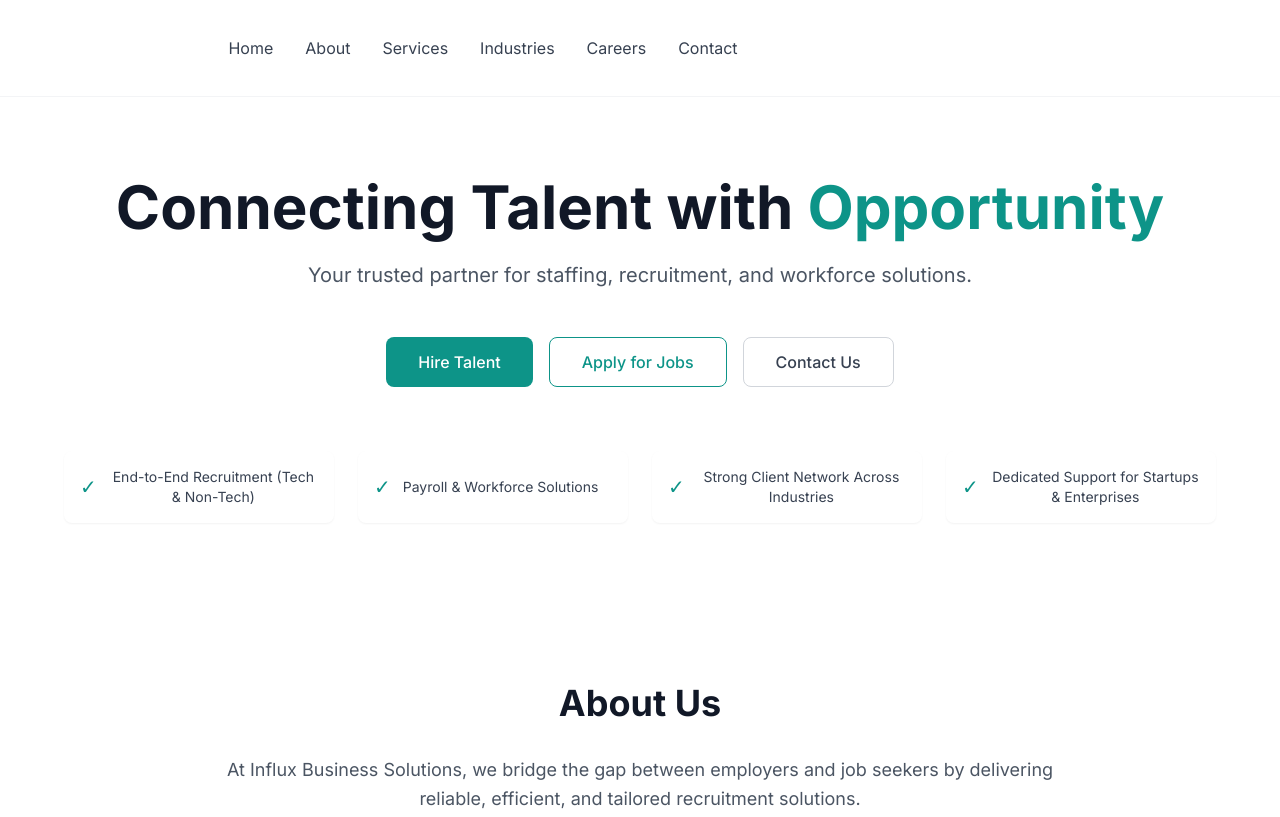
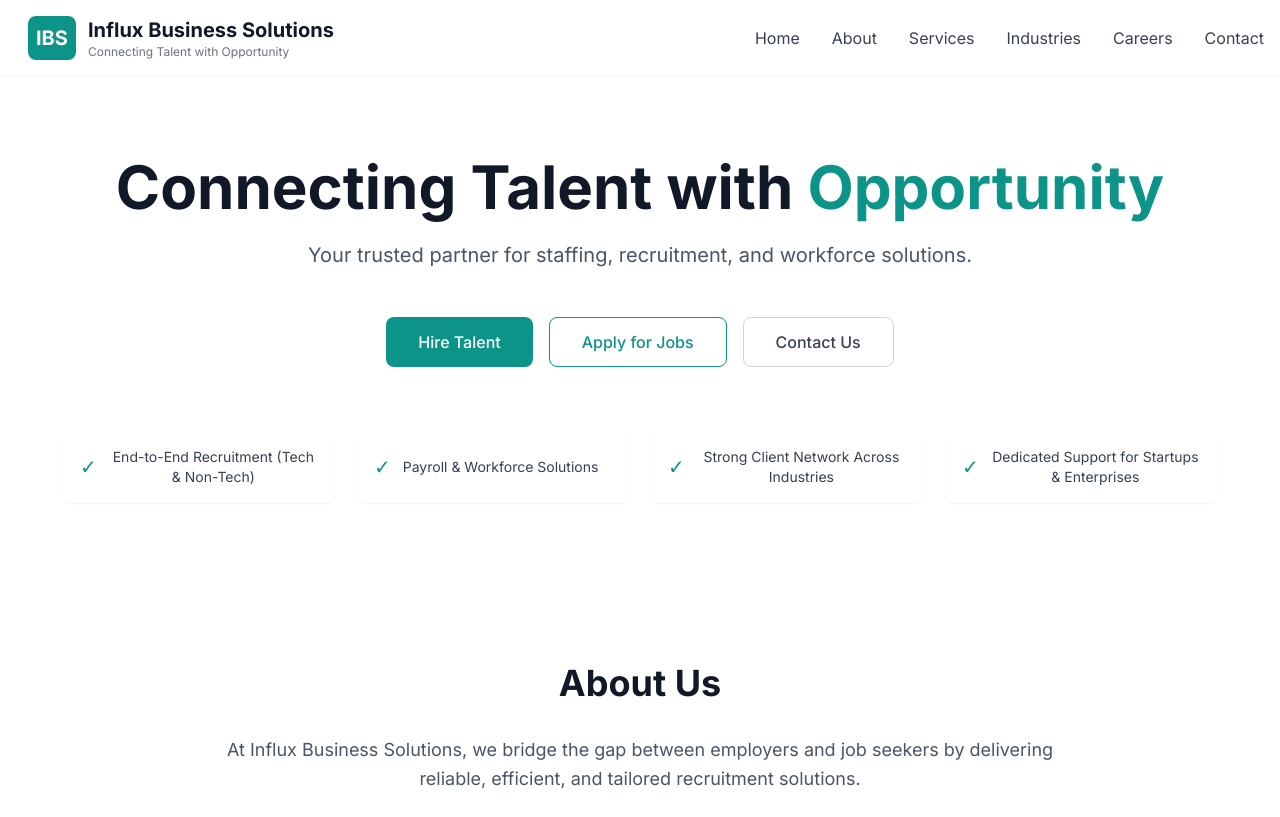
Before and after one commit to shuklaaditya80901-star/Index.html, a plain HTML site: page index.html in a window 1280 px wide. Shown: the top 817 px of the page. Drawn offline with nearby package versions, Linux system fonts and the light colour scheme.

Commit message:
Update index.html

```diff
--- a/index.html
+++ b/index.html
@@ -35,7 +35,18 @@
         <div class="container mx-auto px-4 py-4">
             <div class="flex items-center justify-between">
                 <div class="flex items-center space-x-2">
-              <img src="./logo.png" alt="Influx Business Solutions" class="h-12 w-auto mb-4 brightness-0 invert">
+                    <!-- Updated Logo Section -->
+                    <div class="flex items-center space-x-3">
+                        <img src="./klis.png" alt="Influx Business Solutions" class="h-12 w-auto" onerror="this.style.display='none'; this.nextElementSibling.style.display='block';">
+                        <div class="hidden bg-teal-600 text-white p-2 rounded-lg">
+                            <span class="text-xl font-bold">IBS</span>
+                        </div>
+                        <div>
+                            <div class="text-xl font-bold text-gray-900">Influx Business Solutions</div>
+                            <div class="text-xs text-gray-500">Connecting Talent with Opportunity</div>
+                        </div>
+                    </div>
+                </div>
                 <nav class="hidden md:flex items-center space-x-8">
                     <button onclick="scrollToSection('home')" class="text-gray-700 hover:text-teal-600 transition-colors">Home</button>
                     <button onclick="scrollToSection('about')" class="text-gray-700 hover:text-teal-600 transition-colors">About</button>
@@ -290,7 +301,14 @@
         <div class="container mx-auto px-4">
             <div class="grid md:grid-cols-3 gap-8">
                 <div>
-               <img src="./logo.png" alt="Influx Business Solutions" class="h-12 w-auto mb-4 brightness-0 invert">
+                    <!-- Updated Footer Logo -->
+                    <div class="flex items-center space-x-3 mb-4">
+                        <img src="./klis.png" alt="Influx Business Solutions" class="h-12 w-auto filter brightness-0 invert" onerror="this.style.display='none'; this.nextElementSibling.style.display='block';">
+                        <div class="hidden bg-white text-teal-600 p-2 rounded-lg">
+                            <span class="text-xl font-bold">IBS</span>
+                        </div>
+                        <div class="text-xl font-bold text-white">Influx Business Solutions</div>
+                    </div>
                     <p class="text-gray-400">Connecting talent with opportunity through reliable, efficient, and tailored recruitment solutions.</p>
                 </div>
                 <div>
```
